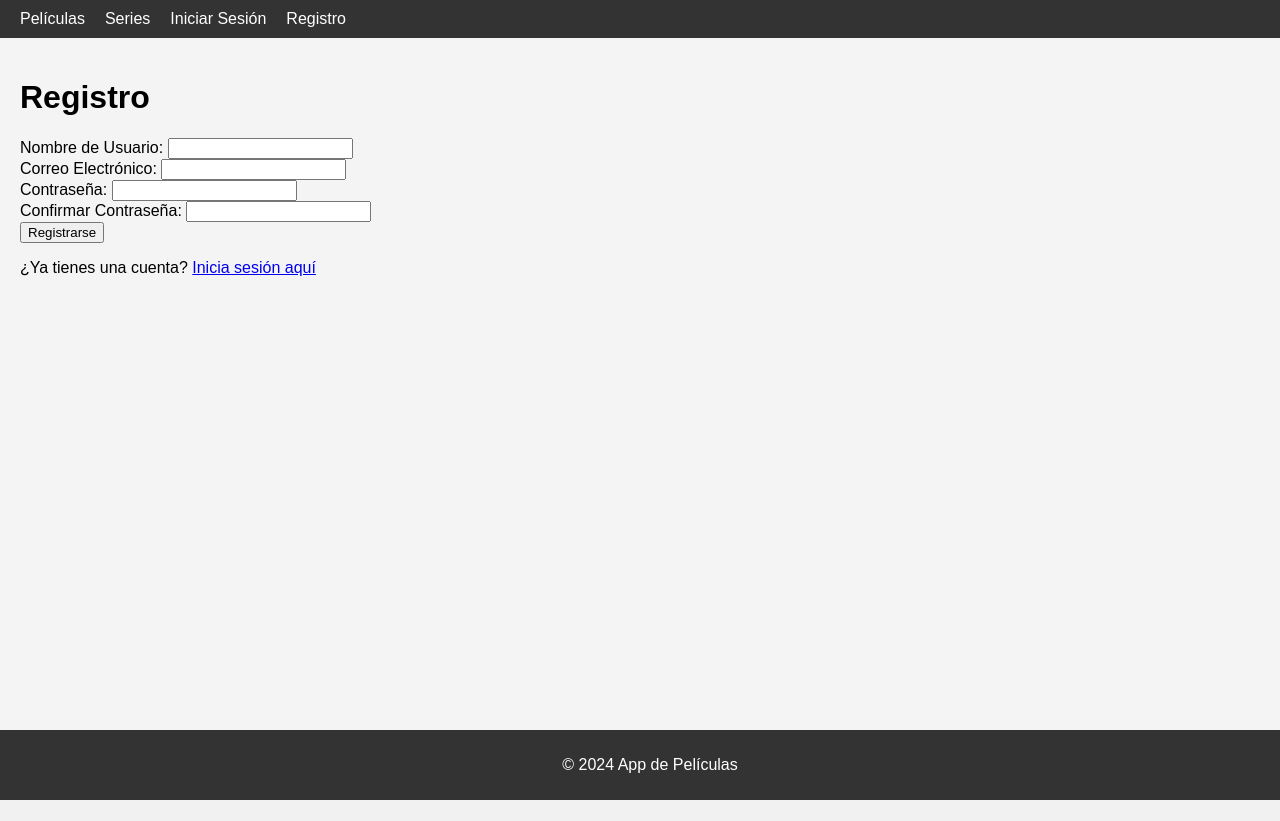
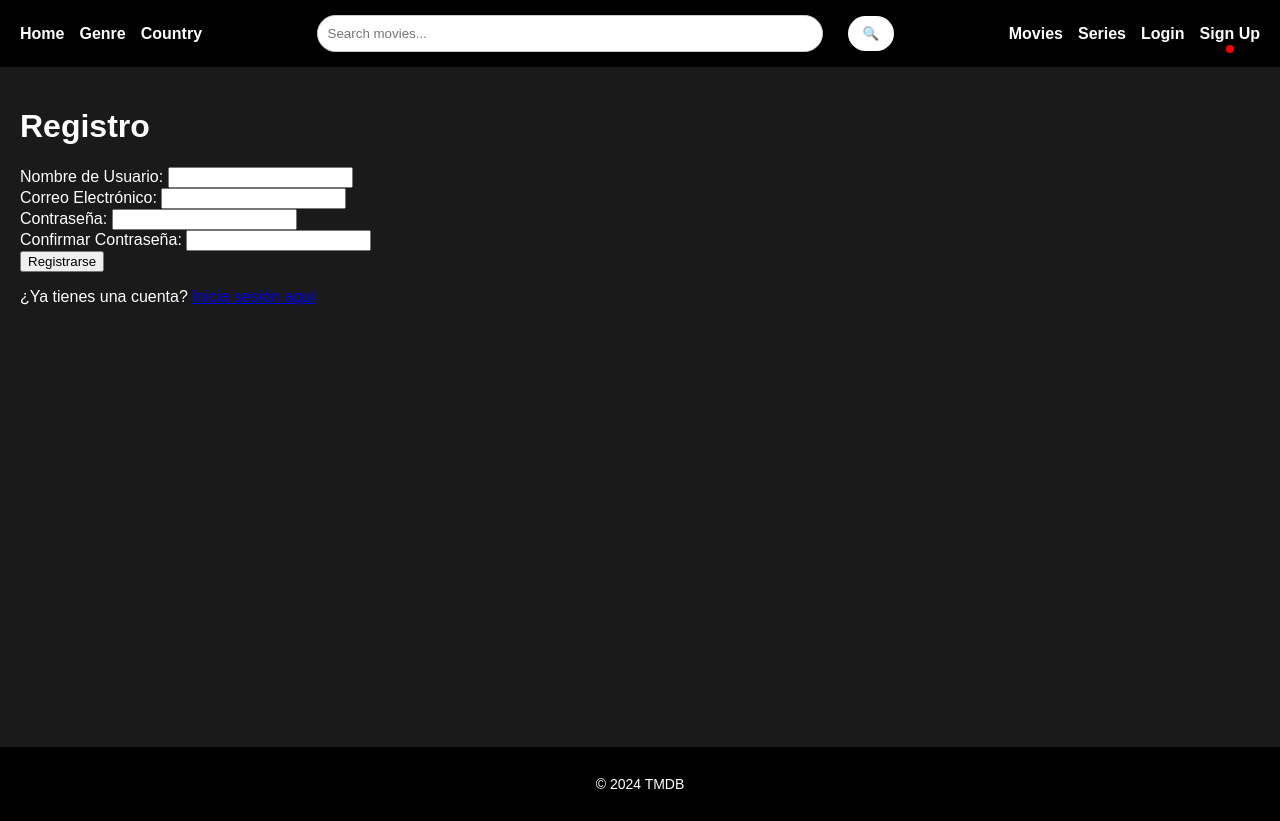
Before and after one commit to mgonzalz/doo_TMDB, a Django app: page /auth/register/ in a window 1280 px wide. Before the commit the page ends 800 px from the top, so only its background shows below. Run offline with Django 5.2, Linux system fonts and the light colour scheme.

Commit message:
edición `base`

```diff
--- a/netflix/streaming/static/streaming/css/styles.css
+++ b/netflix/streaming/static/streaming/css/styles.css
@@ -1,42 +1,80 @@
 body {
     font-family: Arial, sans-serif;
+    background-color: #1a1a1a;
+    color: #ffffff;
     margin: 0;
     padding: 0;
-    background-color: #f4f4f4;
 }
 
-header {
-    background: #333;
-    color: #fff;
-    padding: 10px 20px;
+header nav {
+    background-color: #000;
+    padding: 15px 20px;
+    display: flex;
+    justify-content: space-between;
+    align-items: center;
 }
 
-header ul {
-    list-style: none;
-    padding: 0;
-    margin: 0;
+header nav div {
     display: flex;
+    gap: 15px;
+    align-items: center;
 }
 
-header ul li {
-    margin-right: 20px;
+header nav div.search {
+    flex: 1;
+    display: flex;
+    justify-content: center;
+    align-items: center;
 }
 
-header ul li a {
-    color: #fff;
+header nav div.search input[type="text"] {
+    width: 60%;
+    padding: 10px;
+    border-radius: 20px;
+    border: 1px solid #ccc;
+}
+
+header nav div.search button {
+    padding: 10px 15px;
+    border-radius: 20px;
+    background-color: #fff;
+    border: none;
+    cursor: pointer;
+    margin-left: 10px;
+}
+
+header nav div a {
+    color: white;
     text-decoration: none;
+    font-weight: bold;
+    position: relative;
+}
+
+header nav div a.active::after {
+    content: '';
+    width: 8px;
+    height: 8px;
+    background-color: red;
+    border-radius: 50%;
+    position: absolute;
+    bottom: -10px;
+    left: 50%;
+    transform: translateX(-50%);
+}
+
+header nav div a:hover {
+    text-decoration: underline;
 }
 
 main {
     padding: 20px;
+    min-height: 80vh;
 }
 
 footer {
+    background-color: #000;
+    color: #fff;
     text-align: center;
-    padding: 10px;
-    background: #333;
-    color: #fff;
-    position: fixed;
-    bottom: 0;
-    width: 100%;
+    padding: 15px 0;
+    font-size: 14px;
 }
--- a/netflix/streaming/templates/streaming/base.html
+++ b/netflix/streaming/templates/streaming/base.html
@@ -4,30 +4,39 @@
     <meta charset="UTF-8">
     {% load static %}
     <meta name="viewport" content="width=device-width, initial-scale=1.0">
-    <title>{% block title %}App de Películas{% endblock %}</title>
+    <title>TMDB | {% block title %}{% endblock %}</title>
     <link rel="stylesheet" href="{% static 'streaming/css/styles.css' %}">
 </head>
 <body>
     <header>
         <nav>
-            <ul>
-                <li><a href="{% url 'movie_list' %}">Películas</a></li>
-                <li><a href="{% url 'tv_show_list' %}">Series</a></li>
+            <div>
+                <a href="#" class="{% if request.resolver_match.url_name == 'home' %}active{% endif %}">Home</a>
+                <a href="#" class="{% if request.resolver_match.url_name == 'genre' %}active{% endif %}">Genre</a>
+                <a href="#" class="{% if request.resolver_match.url_name == 'country' %}active{% endif %}">Country</a>
+            </div>
+            <div class="search">
+                <input type="text" placeholder="Search movies...">
+                <button>🔍</button>
+            </div>
+            <div>
+                <a href="{% url 'movie_list' %}" class="{% if request.resolver_match.url_name == 'movie_list' %}active{% endif %}">Movies</a>
+                <a href="{% url 'tv_show_list' %}" class="{% if request.resolver_match.url_name == 'tv_show_list' %}active{% endif %}">Series</a>
                 {% if request.user.is_authenticated %}
-                    <li><a href="{% url 'edit_profile' %}">Perfil</a></li>
-                    <li><a href="{% url 'logout' %}">Cerrar Sesión</a></li>
+                    <a href="{% url 'edit_profile' %}" class="{% if request.resolver_match.url_name == 'edit_profile' %}active{% endif %}">Profile</a>
+                    <a href="{% url 'logout' %}">Logout</a>
                 {% else %}
-                    <li><a href="{% url 'login' %}">Iniciar Sesión</a></li>
-                    <li><a href="{% url 'register' %}">Registro</a></li>
+                    <a href="{% url 'login' %}" class="{% if request.resolver_match.url_name == 'login' %}active{% endif %}">Login</a>
+                    <a href="{% url 'register' %}" class="{% if request.resolver_match.url_name == 'register' %}active{% endif %}">Sign Up</a>
                 {% endif %}
-            </ul>
+            </div>
         </nav>
     </header>
     <main>
         {% block content %}{% endblock %}
     </main>
     <footer>
-        <p>&copy; 2024 App de Películas</p>
+        <p>&copy; 2024 TMDB</p>
     </footer>
 </body>
 </html>
```
Also changed, not shown: netflix/db.sqlite3.
